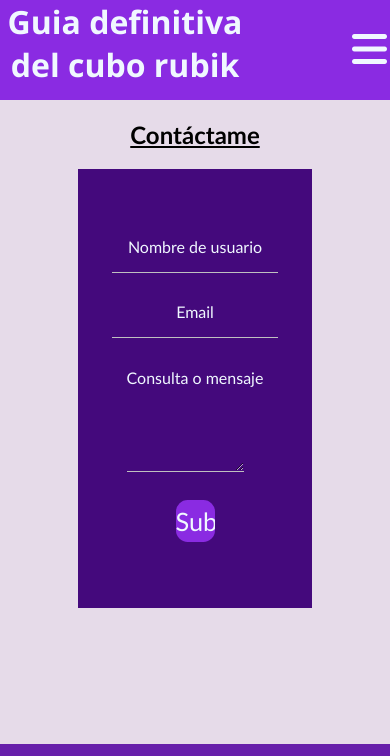
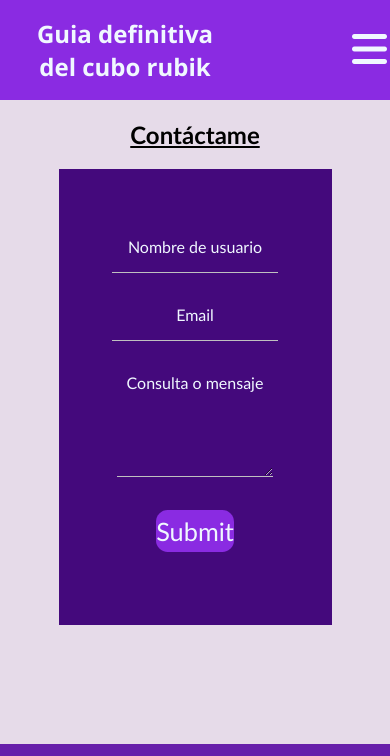
Before and after one commit to Simonlichi/Guia-de-cubos, a plain HTML site: page pages/contacto.html in a window 390 px wide. Shown: the top 756 px of the page. Drawn offline with Linux system fonts and the light colour scheme.

Commit message:
acomodacion del titulo

```diff
--- a/pages/contacto.html
+++ b/pages/contacto.html
@@ -10,7 +10,7 @@
 </head>
 <body>
     <header>
-        <h1 class="título-principal">Guia definitiva del cubo rubik</h1>
+        <h1 class="título-principal"> Guia definitiva <br> del cubo rubik</h1>
         <nav>
             <label for="check" class="checkbtn">
                 <i class="fa-solid fa-bars"></i>
--- a/scss/partials/_main.scss
+++ b/scss/partials/_main.scss
@@ -214,7 +214,7 @@ $color-letra: hsl(208, 100%, 97%);
     }
 }
 
-@media (max-width: 870px){
+@media (max-width: 893px){
     .imagen-texto{
         p{
         font-family:Verdana, Geneva, Tahoma, sans-serif;
@@ -225,6 +225,35 @@ $color-letra: hsl(208, 100%, 97%);
     .tutoriales{
         img{
             width: 80vw;
+        }
+    }
+}
+
+@media (max-width: 600px){
+   main{
+        .formulario{
+            width: 70%;
+            margin: 5% 15% 10% 15%;
+            height: 54vh;
+
+            .info{
+
+                textarea{
+                    width: 40vw;
+                    height: 10vh;
+                }
+
+                .submit{
+                    width: 20vw;
+                    height: 5vh;
+                    border: none;
+                    background-color: #8a2be2;
+                    border-radius: 3vw;
+                    font-family: 'Trebuchet MS', 'Lucida Sans Unicode', 'Lucida Grande', 'Lucida Sans', Arial, sans-serif;
+                    color: $color-letra;
+                    font-size: 3vh;
+                }
+            }
         }
     }
 }
--- a/scss/partials/_navbar.scss
+++ b/scss/partials/_navbar.scss
@@ -13,6 +13,7 @@ header{
         color: $color-letra;
         font-family:'Segoe UI', Tahoma, Geneva, Verdana, sans-serif;
         font-size: 2rem;
+        margin-left: 2vw;
     }
 
     nav{
@@ -95,7 +96,7 @@ header{
         }
 }
 
-@media (max-width: 870px){
+@media (max-width: 893px){
     header{
         position: sticky;
         top: 0;
@@ -107,6 +108,7 @@ header{
             font-size: 2rem;
             min-width: 250px;
             max-height: 100px;
+            margin-left: 0;
         }
 
         nav{
@@ -168,15 +170,23 @@ header{
 }
 
 @media (max-width: 500px){
+   header{
+    align-items: center;
+
     .checkbtn{
         margin-right: 15%;
     }
+
+    .título-principal{
+        font-size: 1.5rem;
+    }
+   }
 }
 
 @media (max-width: 370px){
     .título-principal{
         padding-top: 2vh;
-        font-size: 1.75rem;
+        font-size: 0.5rem;
         align-items: center;
         min-width: 200px;
     }
```
Also changed, not shown: css/styles.css, 1 other file.
